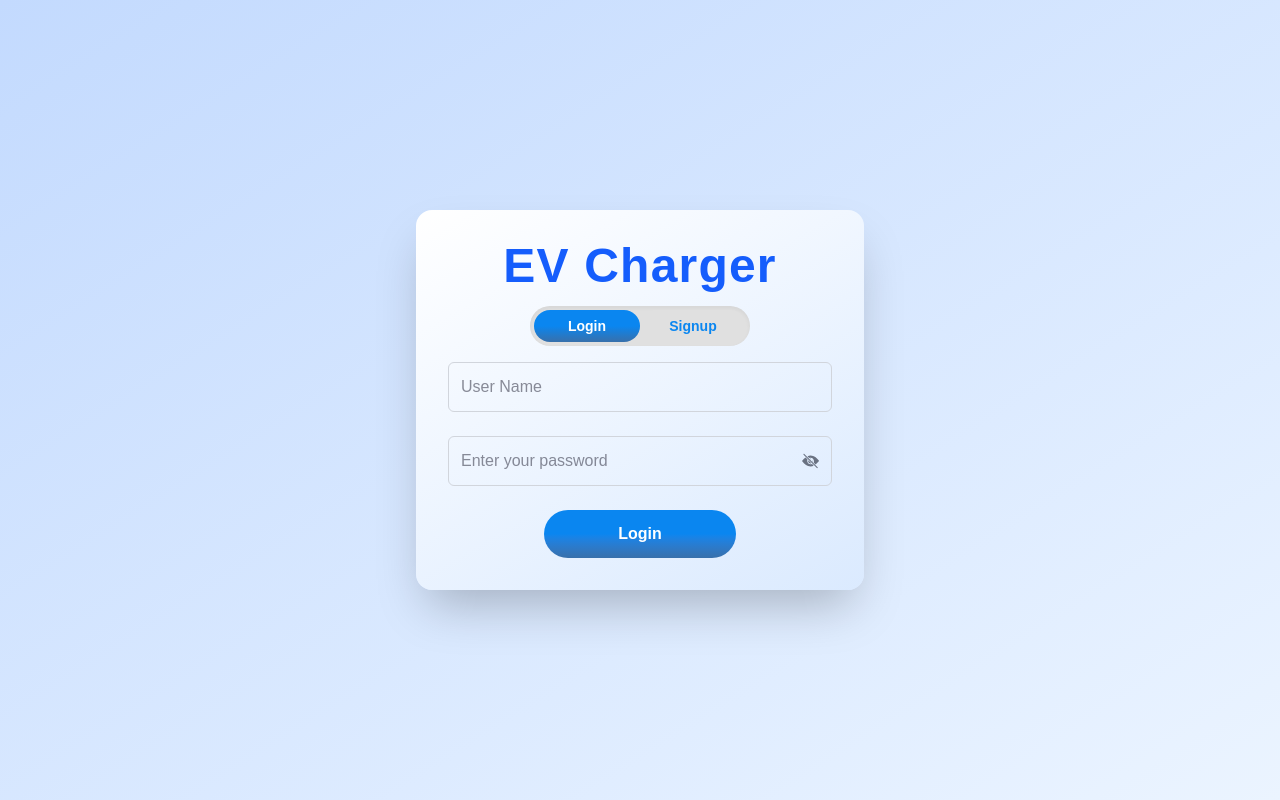
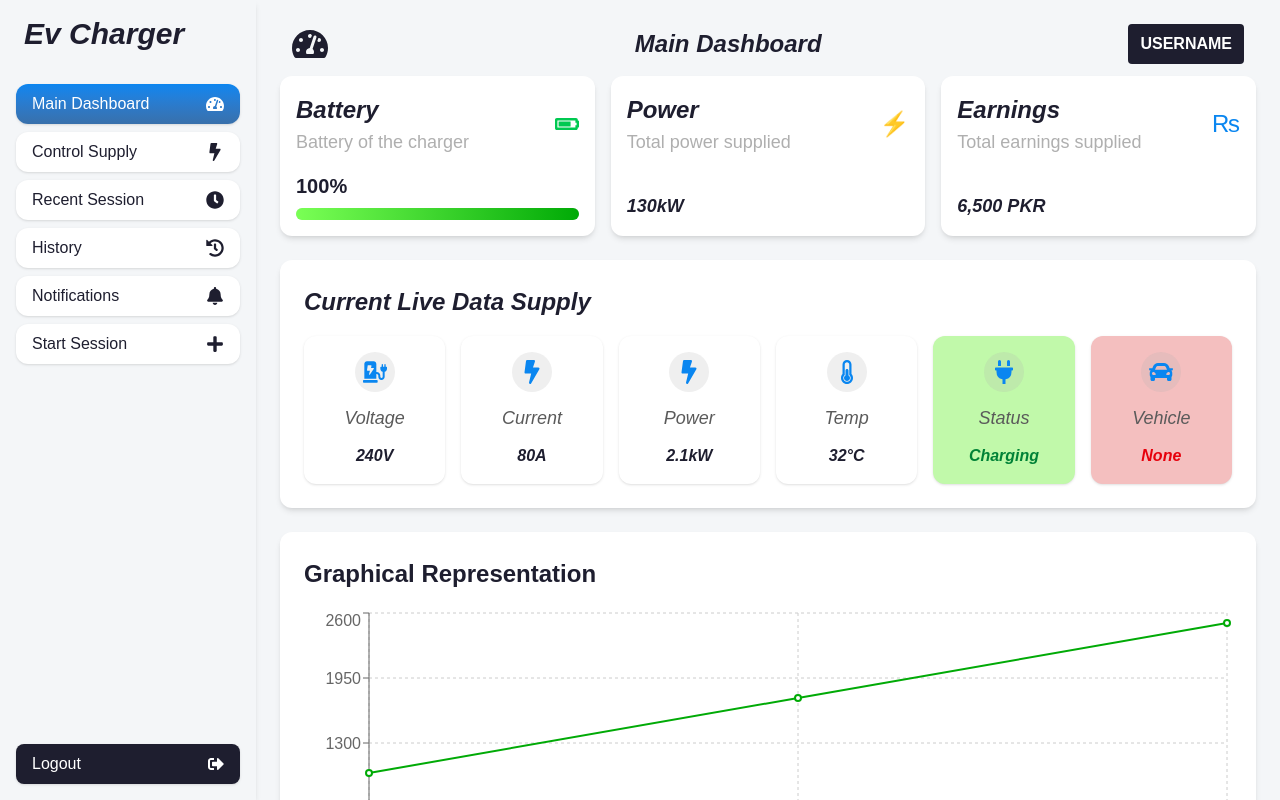
Before and after one commit to Oriancoders/ev_charger_dashboard, a React (Vite) app: page /main-dashboard in a window 1280 px wide. Before the commit this address led to /. Built offline with nearby package versions, Linux system fonts and the light colour scheme; sample sign-in values are in the browser's storage.

Commit message:
push authentication

```diff
--- a/src/GlobalStates/GlobalState.jsx
+++ b/src/GlobalStates/GlobalState.jsx
@@ -18,7 +18,7 @@ export const GlobalProvider = ({ children }) => {
     const [isOn, setIsOn] = useState(true);
     const [isLoggedIn , setIsLoggedIn] = useState(false)
     const [authType , setAuthType] = useState("Login")
-    const [isAuthenticated ,setIsAuthenticated] = useState(false)
+    const [isAuthenticated ,setIsAuthenticated] = useState(true)
     const [ROLE , setROLE] = useState("USER")
 
     const formatTime = (totalSeconds) => {
--- a/src/Pages/Login.jsx
+++ b/src/Pages/Login.jsx
@@ -39,7 +39,7 @@ const Login = () => {
                 localStorage.setItem('role', response.role);
                 localStorage.setItem('email',response.email);
                 localStorage.setItem('username',response.username);
-                localStorage.setItem('id',response.id);
+                localStorage.setItem('isAuthenticated' , true)
                 // navigate(from, { replace: true });
                 console.log(response);
             }
--- a/src/main.jsx
+++ b/src/main.jsx
@@ -9,8 +9,9 @@ createRoot(document.getElementById('root')).render(
   <StrictMode>
     <BrowserRouter>
       <GlobalProvider>
-     <App />
+      <App />
     </GlobalProvider>
+
     </BrowserRouter>
   </StrictMode>,
 )
```
